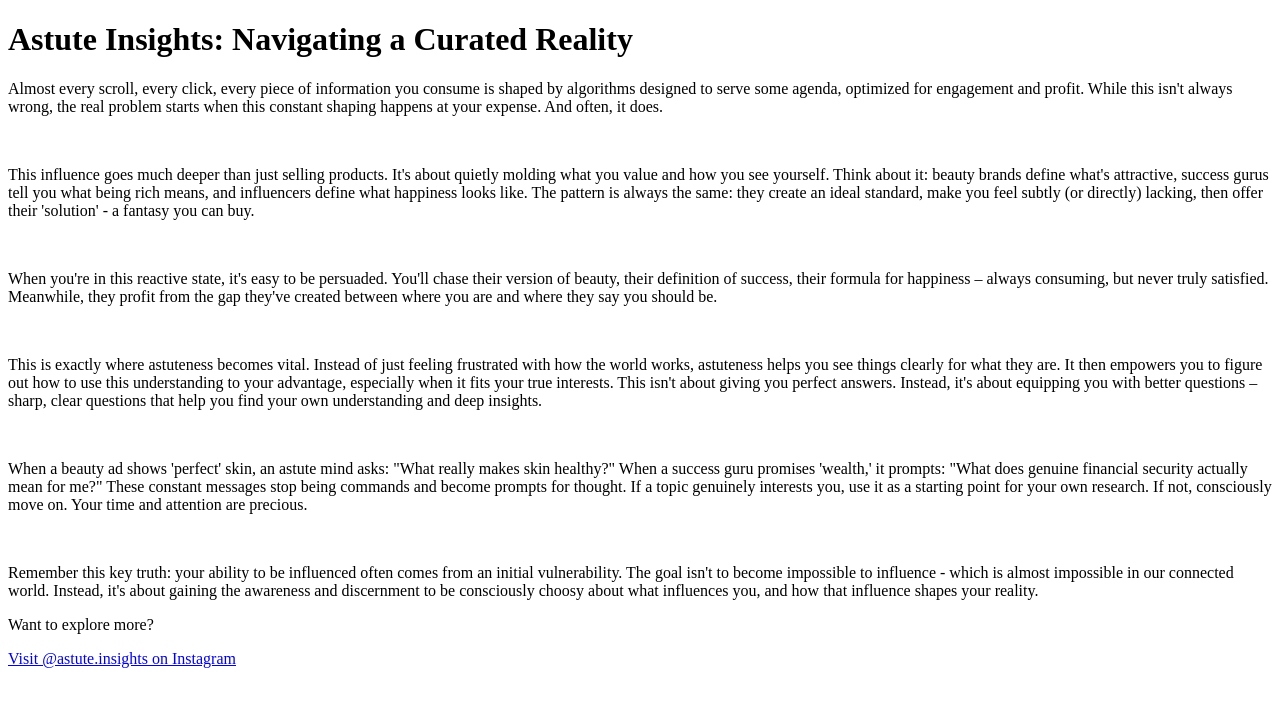
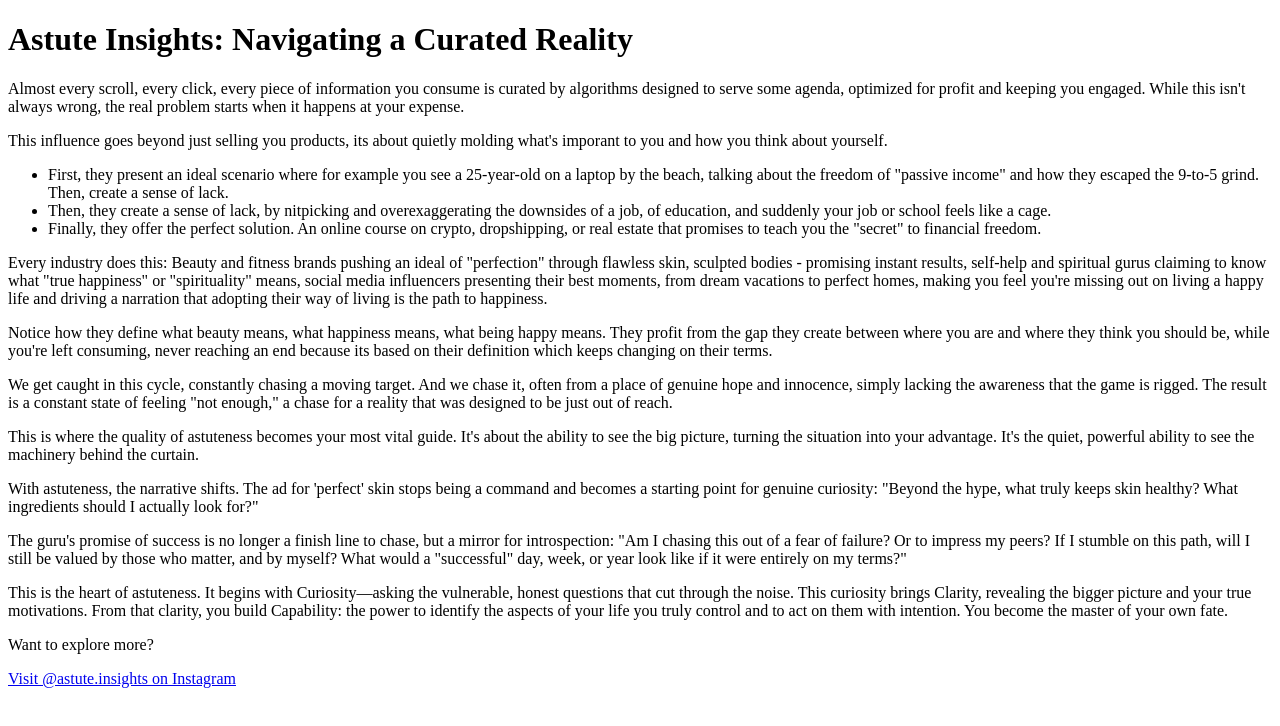
Before and after one commit to abhishek459/astute-insights, a SvelteKit app: page / in a window 1280 px wide. Shown: the top 726 px of the page. Built offline with nearby package versions, Linux system fonts and the light colour scheme.

Commit message:
Added first half of the new edit

```diff
--- a/src/app.css
+++ b/src/app.css
@@ -3,5 +3,5 @@
 @plugin '@tailwindcss/typography';
 
 @theme {
-    --color-starlight: #F0EAD6;
+    --color-starlight: hsl(46, 42%, 88%);
 }
--- a/src/app.html
+++ b/src/app.html
@@ -3,7 +3,7 @@
 
 <head>
 	<meta charset="utf-8" />
-	<link rel="icon" href="%sveltekit.assets%/favicon.png" />
+	<link rel="icon" href="%sveltekit.assets%/favicon.ico" />
 	<meta name="viewport" content="width=device-width, initial-scale=1" />
 	<title>Astute Insights</title>
 	%sveltekit.head%
--- a/src/routes/+page.svelte
+++ b/src/routes/+page.svelte
@@ -5,92 +5,111 @@
     <div
       class="max-w-3xl w-full p-8 sm:p-10 lg:p-12 dark:bg-black bg-starlight"
     >
-      <!-- Header Section -->
       <header class="text-center mb-10">
         <h1
           class="text-3xl font-bold text-gray-900 mb-4 tracking-tight dark:text-gray-200"
         >
-          <!-- Who's really in control of your mind? -->
           Astute Insights: Navigating a Curated Reality
         </h1>
       </header>
 
-      <!-- Introduction Section -->
-      <section class="mb-10">
-        <p
-          class="leading-relaxed text-gray-700 text-justify dark:text-gray-300"
-        >
+      <section class="mb-10 text-justify">
+        <p class="leading-relaxed text-gray-700 dark:text-gray-300 mb-4">
           Almost every scroll, every click, every piece of information you
-          consume is shaped by algorithms designed to serve some agenda,
-          optimized for engagement and profit. While this isn't always wrong,
-          the real problem starts when this constant shaping happens at your
-          expense. And often, it does.
+          consume is curated by algorithms designed to serve some agenda,
+          optimized for profit and keeping you engaged. While this isn't always
+          wrong, the real problem starts when it happens at your expense.
         </p>
-        <br />
-        <p
-          class="leading-relaxed text-gray-700 text-justify dark:text-gray-300"
-        >
-          This influence goes much deeper than just selling products. It's about
-          quietly molding what you value and how you see yourself. Think about
-          it: beauty brands define what's attractive, success gurus tell you
-          what being rich means, and influencers define what happiness looks
-          like. The pattern is always the same: they create an ideal standard,
-          make you feel subtly (or directly) lacking, then offer their
-          'solution' - a fantasy you can buy.
+
+        <p class="leading-relaxed text-gray-700 dark:text-gray-300 mb-4">
+          This influence goes beyond just selling you products, its about
+          quietly molding what's imporant to you and how you think about
+          yourself.
         </p>
-        <br />
-        <p
-          class="leading-relaxed text-gray-700 text-justify dark:text-gray-300"
-        >
-          When you're in this reactive state, it's easy to be persuaded. You'll
-          chase their version of beauty, their definition of success, their
-          formula for happiness – always consuming, but never truly satisfied.
-          Meanwhile, they profit from the gap they've created between where you
-          are and where they say you should be.
+
+        <ul class="list-disc ml-6">
+          <li class="leading-relaxed text-gray-700 dark:text-gray-300 mb-4">
+            First, they present an ideal scenario where for example you see a
+            25-year-old on a laptop by the beach, talking about the freedom of
+            "passive income" and how they escaped the 9-to-5 grind. Then, create
+            a sense of lack.
+          </li>
+          <li class="leading-relaxed text-gray-700 dark:text-gray-300 mb-4">
+            Then, they create a sense of lack, by nitpicking and
+            overexaggerating the downsides of a job, of education, and suddenly
+            your job or school feels like a cage.
+          </li>
+          <li class="leading-relaxed text-gray-700 dark:text-gray-300 mb-4">
+            Finally, they offer the perfect solution. An online course on
+            crypto, dropshipping, or real estate that promises to teach you the
+            "secret" to financial freedom.
+          </li>
+        </ul>
+
+        <p class="leading-relaxed text-gray-700 dark:text-gray-300 mb-4">
+          Every industry does this: Beauty and fitness brands pushing an ideal
+          of "perfection" through flawless skin, sculpted bodies - promising
+          instant results, self-help and spiritual gurus claiming to know what
+          "true happiness" or "spirituality" means, social media influencers
+          presenting their best moments, from dream vacations to perfect homes,
+          making you feel you're missing out on living a happy life and driving
+          a narration that adopting their way of living is the path to
+          happiness.
         </p>
-        <br />
-        <p
-          class="leading-relaxed text-gray-700 text-justify dark:text-gray-300"
-        >
-          This is exactly where astuteness becomes vital. Instead of just
-          feeling frustrated with how the world works, astuteness helps you see
-          things clearly for what they are. It then empowers you to figure out
-          how to use this understanding to your advantage, especially when it
-          fits your true interests. This isn't about giving you perfect answers.
-          Instead, it's about equipping you with better questions – sharp, clear
-          questions that help you find your own understanding and deep insights.
+
+        <p class="leading-relaxed text-gray-700 dark:text-gray-300 mb-4">
+          Notice how they define what beauty means, what happiness means, what
+          being happy means. They profit from the gap they create between where
+          you are and where they think you should be, while you're left
+          consuming, never reaching an end because its based on their definition
+          which keeps changing on their terms.
         </p>
-        <br />
-        <p
-          class="leading-relaxed text-gray-700 text-justify dark:text-gray-300"
-        >
-          When a beauty ad shows 'perfect' skin, an astute mind asks: "What
-          really makes skin healthy?" When a success guru promises 'wealth,' it
-          prompts: "What does genuine financial security actually mean for me?"
-          These constant messages stop being commands and become prompts for
-          thought. If a topic genuinely interests you, use it as a starting
-          point for your own research. If not, consciously move on. Your time
-          and attention are precious.
+
+        <p class="leading-relaxed text-gray-700 dark:text-gray-300 mb-4">
+          We get caught in this cycle, constantly chasing a moving target. And
+          we chase it, often from a place of genuine hope and innocence, simply
+          lacking the awareness that the game is rigged. The result is a
+          constant state of feeling "not enough," a chase for a reality that was
+          designed to be just out of reach.
         </p>
-        <br />
-        <p
-          class="leading-relaxed text-gray-700 text-justify dark:text-gray-300"
-        >
-          Remember this key truth: your ability to be influenced often comes
-          from an initial vulnerability. The goal isn't to become impossible to
-          influence - which is almost impossible in our connected world.
-          Instead, it's about gaining the awareness and discernment to be
-          consciously choosy about what influences you, and how that influence
-          shapes your reality.
+
+        <p class="leading-relaxed text-gray-700 dark:text-gray-300 mb-4">
+          This is where the quality of astuteness becomes your most vital guide.
+          It's about the ability to see the big picture, turning the situation
+          into your advantage. It's the quiet, powerful ability to see the
+          machinery behind the curtain.
+        </p>
+
+        <p class="leading-relaxed text-gray-700 dark:text-gray-300 mb-4">
+          With astuteness, the narrative shifts. The ad for 'perfect' skin stops
+          being a command and becomes a starting point for genuine curiosity:
+          "Beyond the hype, what truly keeps skin healthy? What ingredients
+          should I actually look for?"
+        </p>
+
+        <p class="leading-relaxed text-gray-700 dark:text-gray-300 mb-4">
+          The guru's promise of success is no longer a finish line to chase, but
+          a mirror for introspection: "Am I chasing this out of a fear of
+          failure? Or to impress my peers? If I stumble on this path, will I
+          still be valued by those who matter, and by myself? What would a
+          "successful" day, week, or year look like if it were entirely on my
+          terms?"
+        </p>
+
+        <p class="leading-relaxed text-gray-700 dark:text-gray-300 mb-4">
+          This is the heart of astuteness. It begins with Curiosity—asking the
+          vulnerable, honest questions that cut through the noise. This
+          curiosity brings Clarity, revealing the bigger picture and your true
+          motivations. From that clarity, you build Capability: the power to
+          identify the aspects of your life you truly control and to act on them
+          with intention. You become the master of your own fate.
         </p>
       </section>
 
-      <!-- Call to Action Section -->
       <section
         class="text-center pt-6 border-t border-gray-200 dark:border-gray-700"
       >
         <p class="text-lg sm:text-xl text-gray-700 mb-4 dark:text-gray-300">
-          <!-- Want to explore more about uncovering deeper understanding? -->
           Want to explore more?
         </p>
         <a
@@ -105,3 +124,8 @@
     </div>
   </div>
 </main>
+
+<style>
+  p {
+  }
+</style>
```
Also changed, not shown: static/favicon.svg (deleted), 1 other file (tests, documents, lock files or other folders).
